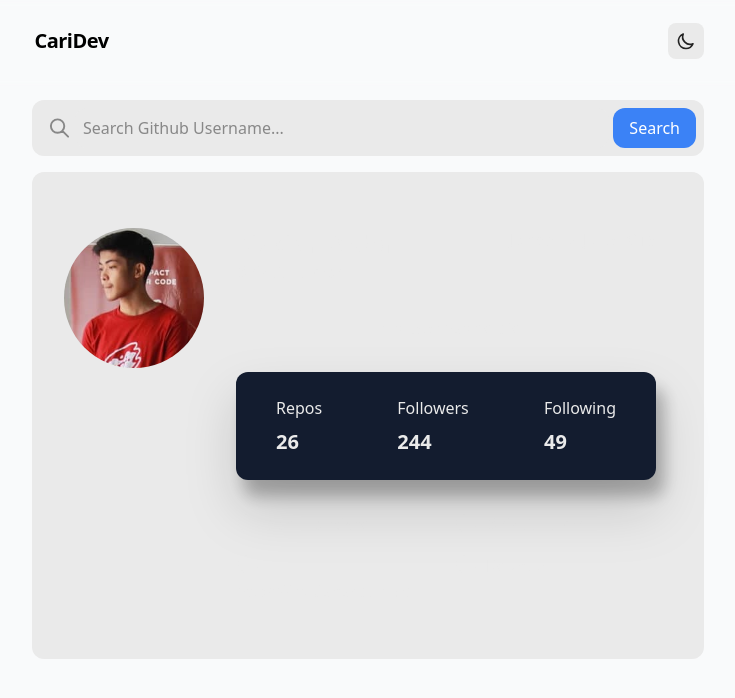
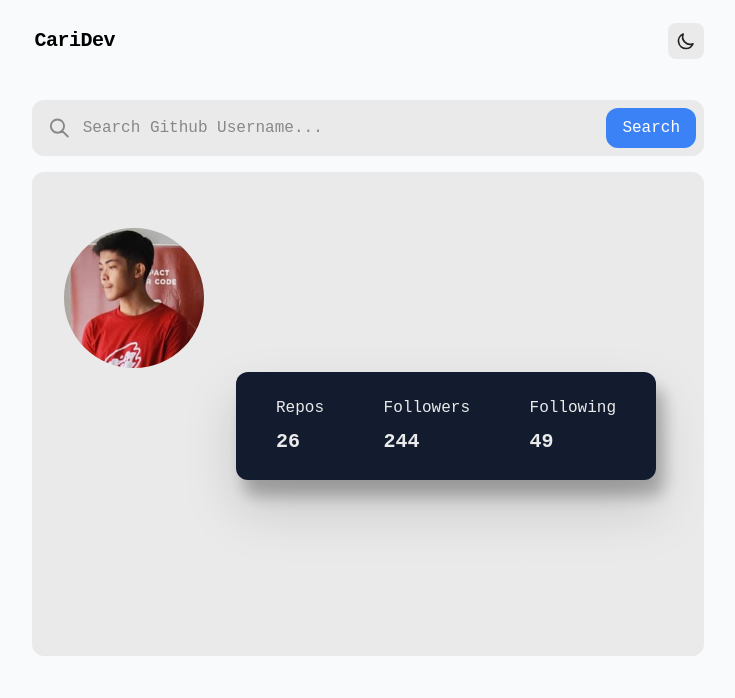
Before and after one commit to rizkianakbar/cari-dev, a Next.js app: page / in a window 1280 px wide. Shown: the top 698 px of the page, without its empty margins (272-1007 px from the left). Built offline with nearby package versions, Linux system fonts and the light colour scheme; a web font is replaced by a local one.

Commit message:
feat: set font space mono

```diff
--- a/styles/globals.css
+++ b/styles/globals.css
@@ -26,6 +26,7 @@
 html {
   min-width: 360px;
   scroll-behavior: smooth;
+  font-family: 'Space Mono', monospace;
 }
 
 input,
```
